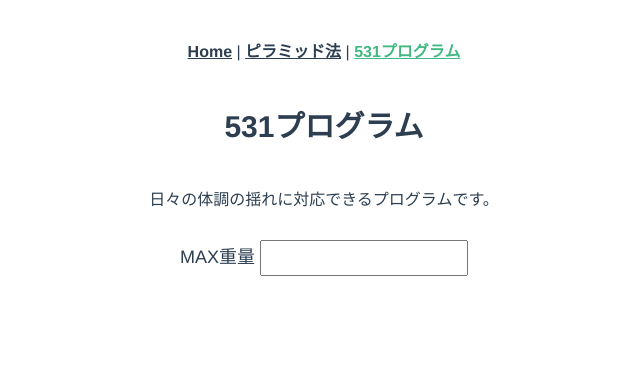
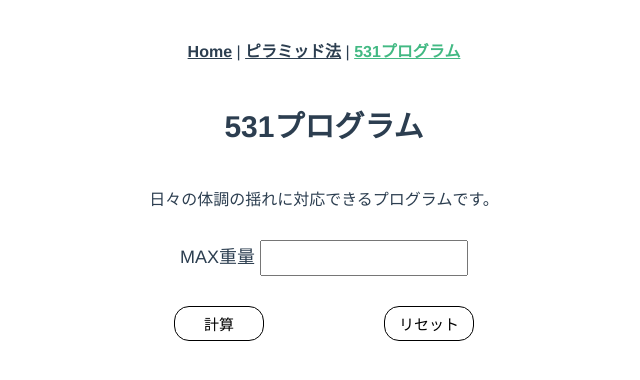
Before and after one commit to y-soliloquy/training-generator, a Vue app: page /531method in a window 1280 px wide. Shown: the top 380 px of the page, without its empty margins (316-956 px from the left). Built offline with nearby package versions, Linux system fonts and the light colour scheme.

Commit message:
ボタン用コンポーネントをレイアウト用コンポーネント内に追加

```diff
--- /dev/null
+++ b/src/components/ui/UIButton.vue
@@ -0,0 +1,16 @@
+<script setup lang="ts"></script>
+
+<template>
+	<button class="UIButton"><slot></slot></button>
+</template>
+
+<style>
+.UIButton {
+	width: 90px;
+	padding: 6px 12px;
+	font-size: 15px;
+	border-radius: 15px;
+	background-color: transparent;
+	border: solid 1px black;
+}
+</style>
--- /dev/null
+++ b/src/components/ui/UIFlexBox.vue
@@ -0,0 +1,17 @@
+<script setup lang="ts"></script>
+
+<template>
+	<div class="UIFlexBox">
+		<slot></slot>
+	</div>
+</template>
+
+<style>
+.UIFlexBox {
+	display: flex;
+	justify-content: space-between;
+	width: 300px;
+	margin: 0px auto;
+	padding: 30px 0px;
+}
+</style>
--- a/src/views/531MethodView.vue
+++ b/src/views/531MethodView.vue
@@ -2,6 +2,8 @@
 import UITitle from "../components/ui/UITitle.vue";
 import UIExplain from "../components/ui/UIExplain.vue";
 import UIInput from "../components/ui/UIInput.vue";
+import UIFlexBox from "../components/ui/UIFlexBox.vue";
+import UIButton from "../components/ui/UIButton.vue";
 
 const title = "531プログラム";
 const explain = "日々の体調の揺れに対応できるプログラムです。";
@@ -11,6 +13,10 @@ const explain = "日々の体調の揺れに対応できるプログラムです
 	<UITitle :title="title" />
 	<UIExplain :explain="explain" />
 	<UIInput />
+	<UIFlexBox>
+		<UIButton>計算</UIButton>
+		<UIButton>リセット</UIButton>
+	</UIFlexBox>
 </template>
 
 <style></style>
```
